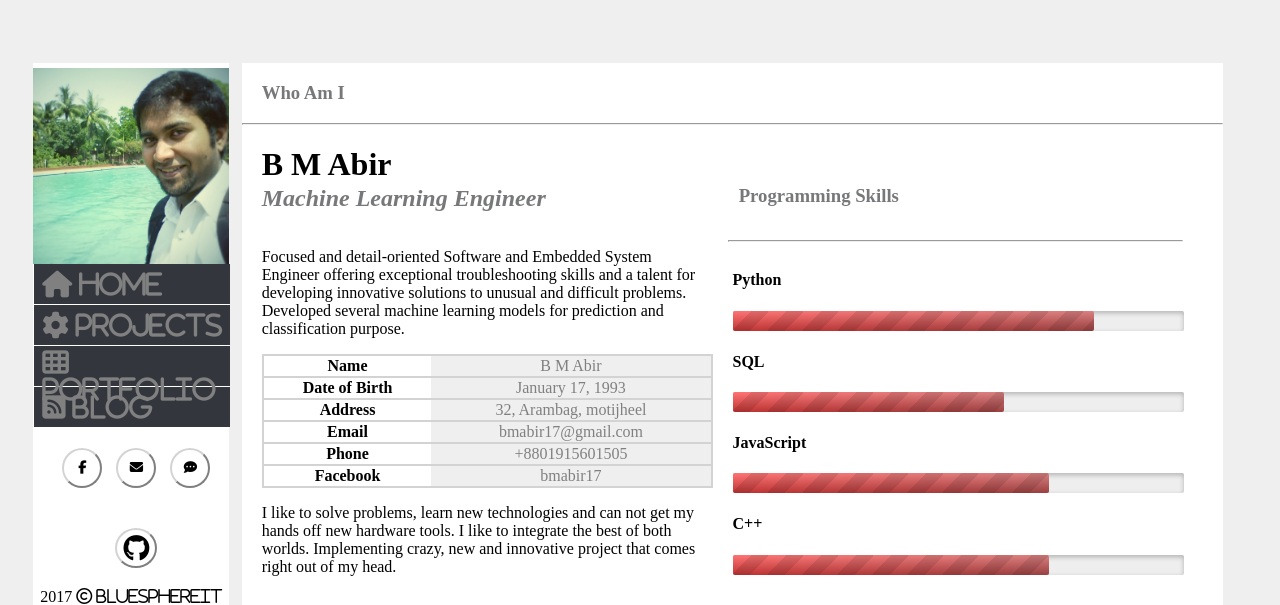
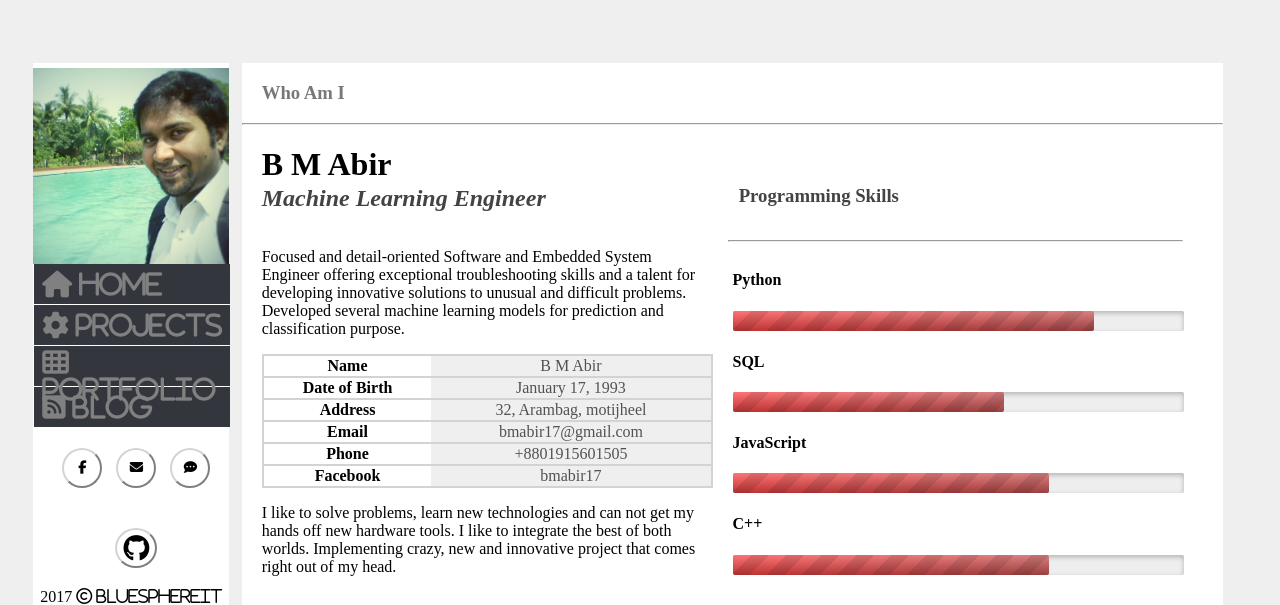
Before and after one commit to bmabir17/bmabir17.github.io, a PHP site: page /people/abir/index.html in a window 1280 px wide. Shown: the top 605 px of the page. Run offline with PHP 8.4, Linux system fonts and the light colour scheme; some libraries are stand-ins or nearby versions.

Commit message:
heading color updated

```diff
--- a/people/abir/index.css
+++ b/people/abir/index.css
@@ -142,7 +142,7 @@
 .h2-heading{
 	text-align: left;
 	padding-left: 20px;
-	color:#77787a;
+	color:#434344;
 	margin-top: 1px;
 }
 .h3-heading-light{
@@ -184,7 +184,7 @@ tr{
 }
 td{
 	background-color: #EFEFEF;
-	color:gray;
+	color:rgb(83, 82, 82);
 }
 .table-class{
 	padding-left: 20px;
```
